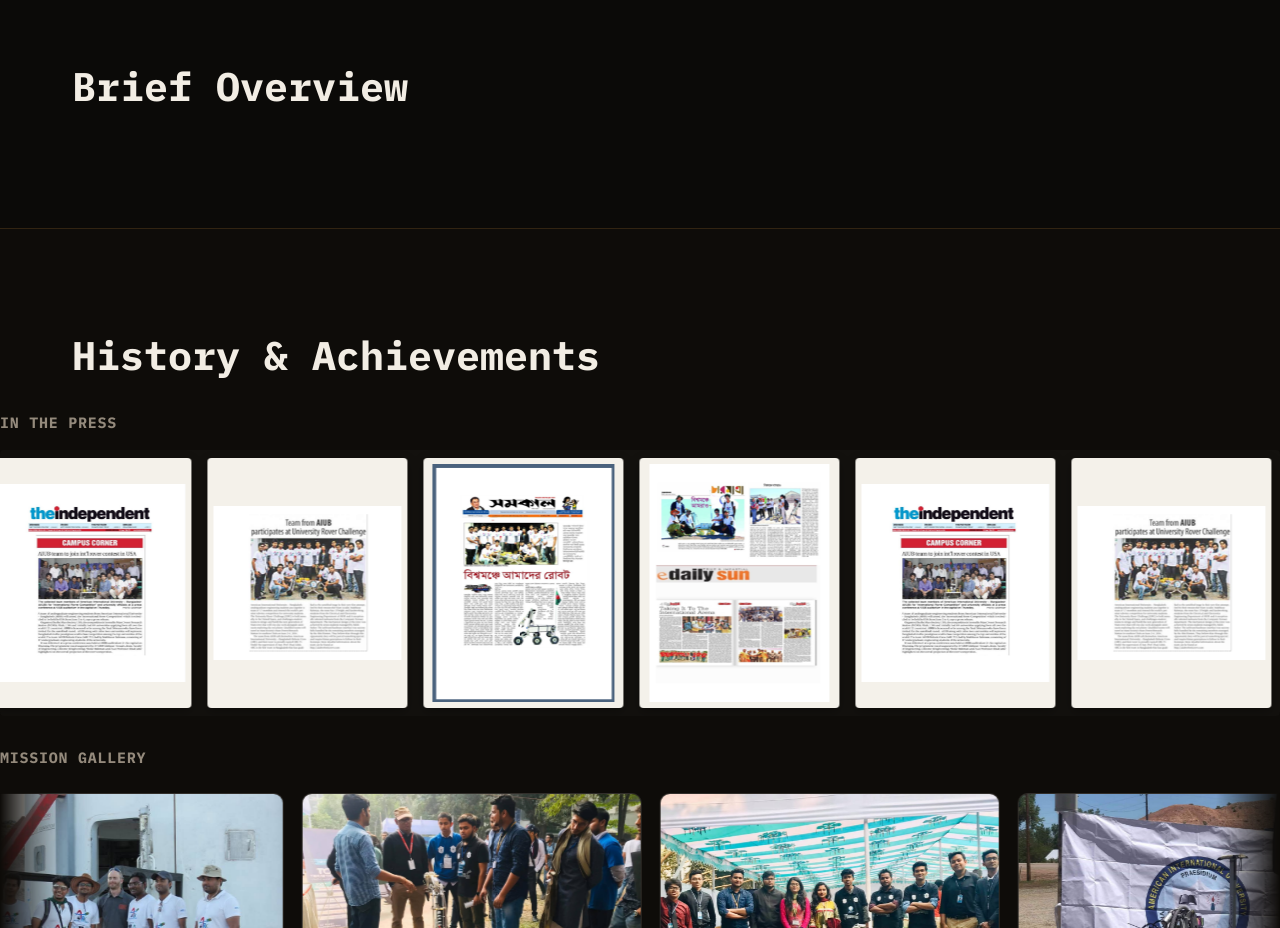
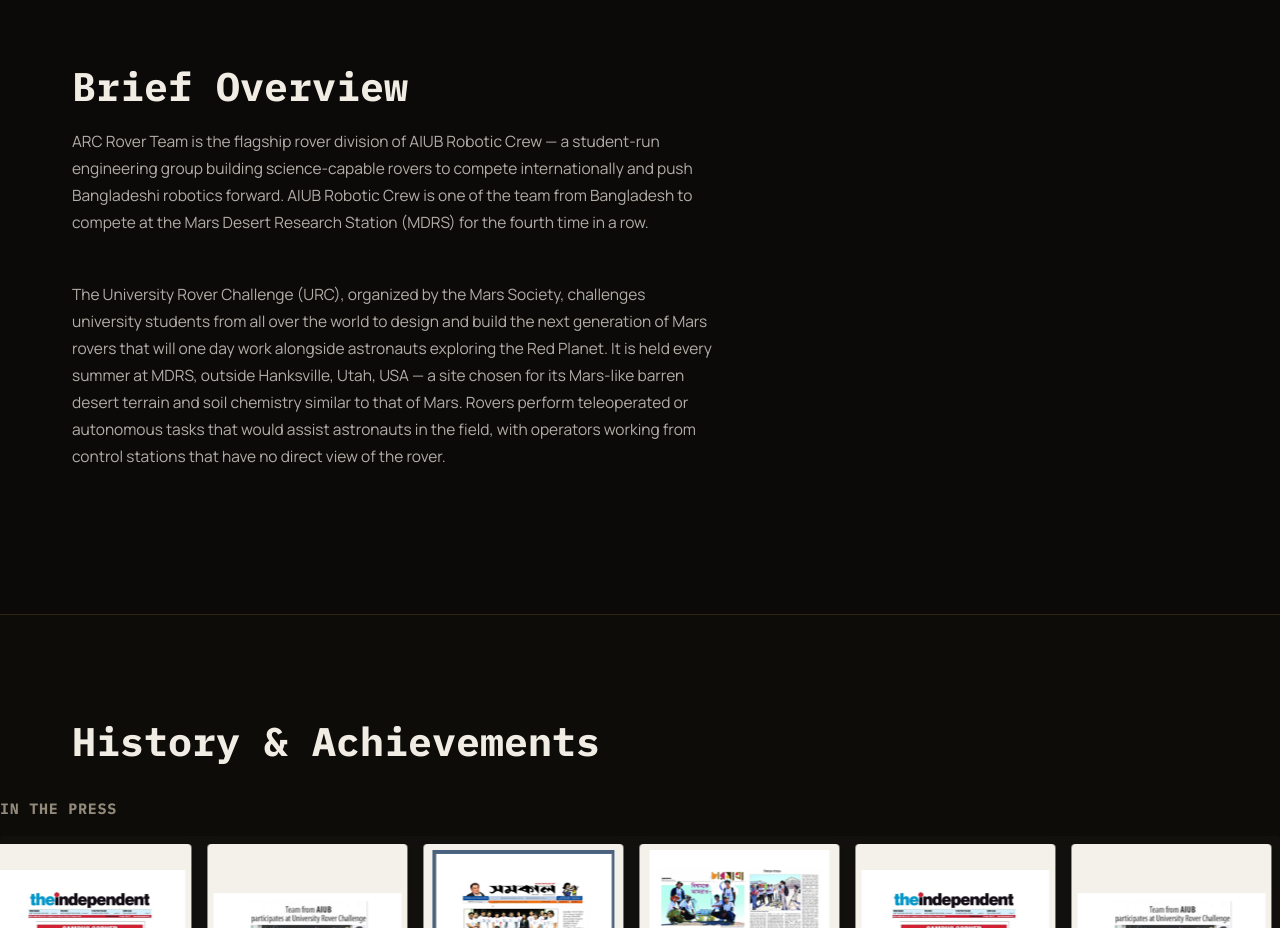
Before and after one commit to Afnan-Sultan-Trino/Mars-Rover-Dashboard, a plain HTML site: page mars-rover.html in a window 1280 px wide. Shown: the part 840-1768 px from the top of the page. Drawn offline with Linux system fonts and the light colour scheme.

Commit message:
Fix mars-rover page

```diff
--- a/mars-rover.html
+++ b/mars-rover.html
@@ -421,11 +421,11 @@
     <section class="section" id="overview">
         <div class="section-inner">
             <h2 class="section-title">Brief Overview</h2>
-            <!-- <p class="section-lead">
+            <p class="section-lead">
                 ARC Rover Team is the flagship rover division of AIUB Robotic Crew — a
                 student-run engineering group building science-capable rovers to compete
                 internationally and push Bangladeshi robotics forward. AIUB Robotic Crew is
-                the only team from Bangladesh to compete at the Mars Desert Research Station
+                one of the team from Bangladesh to compete at the Mars Desert Research Station
                 (MDRS) for the fourth time in a row.
             </p>
             <p class="section-lead">
@@ -437,7 +437,7 @@
                 to that of Mars. Rovers perform teleoperated or autonomous tasks that would assist
                 astronauts in the field, with operators working from control stations that have
                 no direct view of the rover.
-            </p> -->
+            </p>
 
             <!-- <div class="pillar-grid">
                 <div class="pillar-card hud-panel">
```
